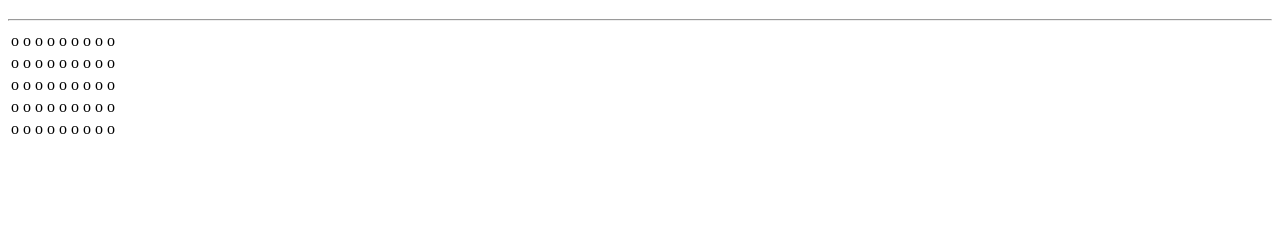
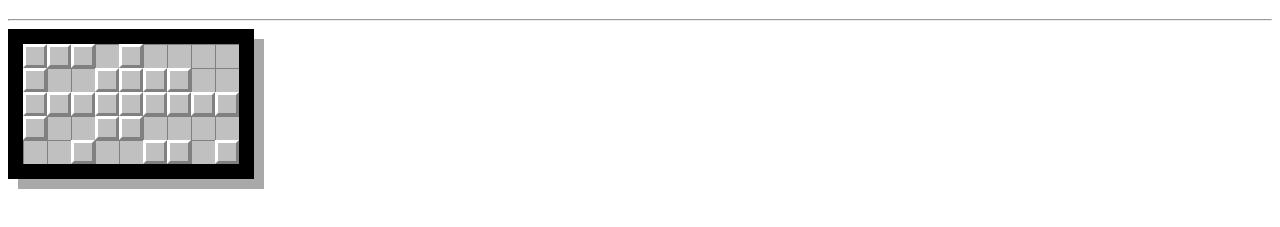
Before and after one commit to ssilvana/minesweeper-react, a plain HTML site: page index.html in a window 1280 px wide. Shown: the part 61-288 px from the top of the page. Drawn offline with nearby package versions, Linux system fonts and the light colour scheme.

Commit message:
Create basic Cell component with styles

```diff
--- a/index.html
+++ b/index.html
@@ -9,6 +9,25 @@
     <script src="https://unpkg.com/react@16/umd/react.development.js"></script>
     <script src="https://unpkg.com/react-dom@16/umd/react-dom.development.js"></script>
     <script src="https://unpkg.com/babel-standalone@6.15.0/babel.min.js"></script>
+    <style>
+      .grid {
+        line-height: 0;
+        border-spacing: 0;
+        border: 15px black solid;
+        box-shadow: 10px 10px darkgrey;
+      }
+      .cell {
+        height: 24px;
+        width: 24px;
+        padding: 0;
+      }
+      .cell.covered {
+        background-image: url(covered.png)
+      }
+      .cell.empty {
+        background-image: url(empty.png)
+      }
+    </style>
   </head>
   <body>
     <div id="root"></div>
@@ -18,10 +37,28 @@
       return <h1>Hello, {props.name}</h1>;
     }
 
+    class Cell extends React.Component {
+      constructor(props) {
+        super(props);
+        this.state = {
+          //isCovered: true,
+          isCovered: (Math.random()>0.5),
+          content: null
+        };
+      }
+
+      render() {
+        let className = 'cell' + (this.state.isCovered? ' covered': ' empty');
+        return (
+          <td className={className}></td>
+        );
+      }
+    }
+
     function Row(props) {
       var cols = [];
       for (var i = 0; i < props.cols; i++) {
-        cols.push(<td key={i}>o</td>);
+        cols.push(<Cell key={i} />);
       }
       return <tr>{cols}</tr>;
     }
@@ -31,7 +68,7 @@
       for (var i = 0; i < props.rows; i++) {
         rows.push(<Row cols={props.cols} key={i} />);
       }
-      return <table><tbody>{rows}</tbody></table>;
+      return <table class="grid"><tbody>{rows}</tbody></table>;
     }
 
     function App() {
```
Also changed, not shown: covered.png (added), empty.png (added).
